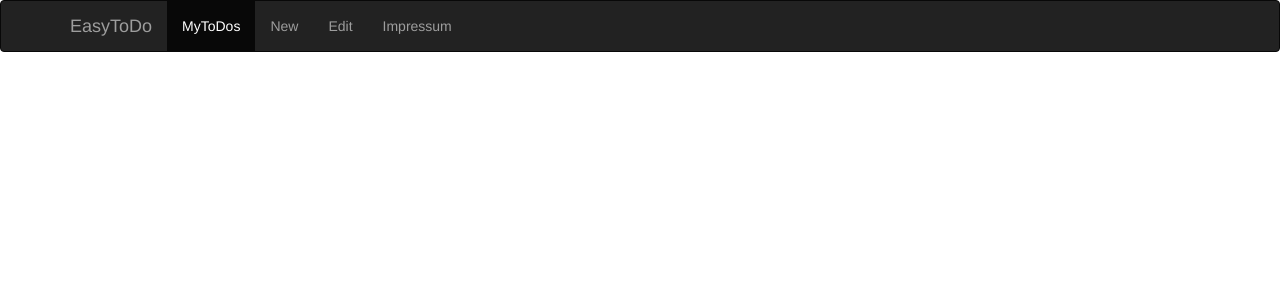
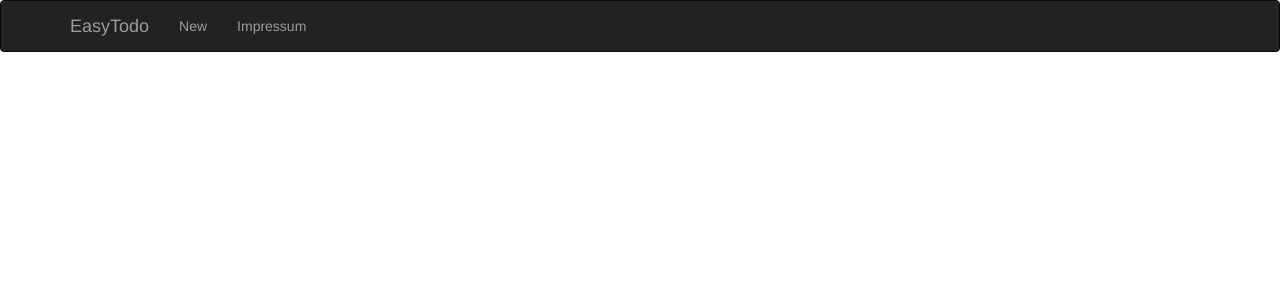
Before and after one commit to dyangcoding/EasyTodo, a Django app: page / in a window 1280 px wide. Shown: the top 300 px of the page. Run offline with Django 3.2, Linux system fonts and the light colour scheme; data that the repository does not hold is empty; some libraries are stand-ins or nearby versions.

Commit message:
Improve base.html template

```diff
--- a/EasyTodoLib/templates/base.html
+++ b/EasyTodoLib/templates/base.html
@@ -1,7 +1,7 @@
 <!DOCTYPE html>
 <html>
 <head>
-    <title>EasyToDo</title>
+    <title>{% block title %}{% endblock %}EasyTodo</title>
     <meta charset="utf-8">
     <meta name="viewport" content="width=device-width, initial-scale=1">
     <link rel="stylesheet" href="http://maxcdn.bootstrapcdn.com/bootstrap/3.3.4/css/bootstrap.min.css">
@@ -18,14 +18,12 @@
                 <span class="icon-bar"></span>
                 <span class="icon-bar"></span>
             </button>
-            <a class="navbar-brand" href="#">EasyToDo</a>
+            <a class="navbar-brand" href="{% url 'index' %}">EasyTodo</a>
         </div>
         <div class="collapse navbar-collapse" id="myNavbar">
             <ul class="nav navbar-nav">
-                <li class="active"><a href="#">MyToDos</a></li>
                 <li><a href="new.html">New</a></li>
-                <li><a href="edit.html">Edit</a></li>
-                <li><a href="impressum.html">Impressum</a></li>
+                <li><a href="{% url 'impressum' %}">Impressum</a></li>
             </ul>
         </div>
     </div>
```
